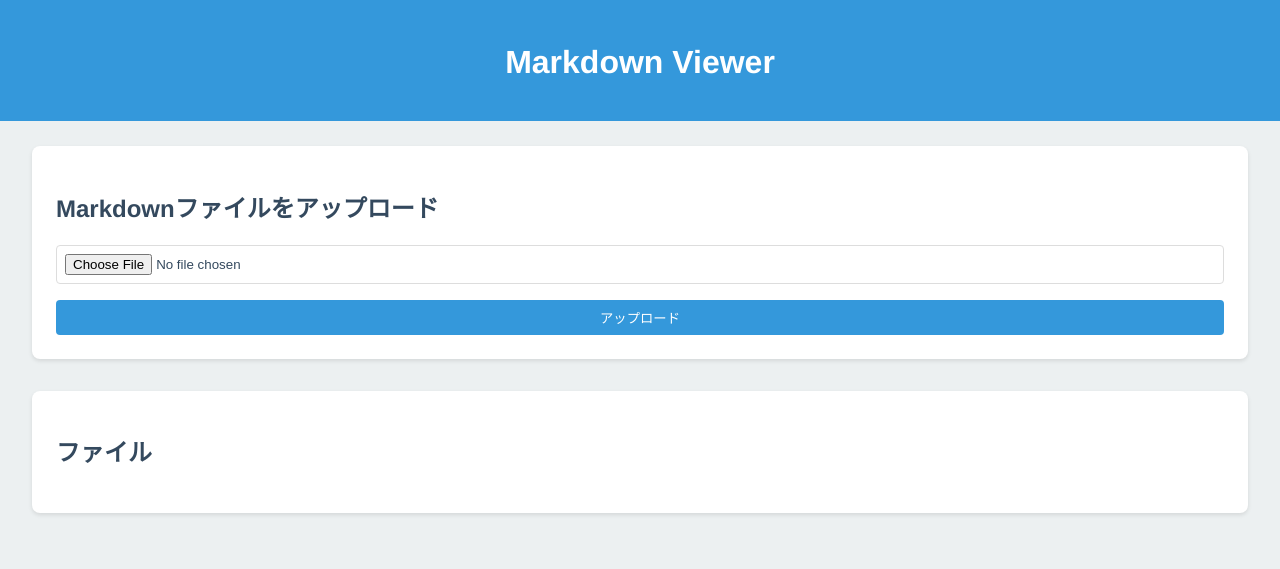
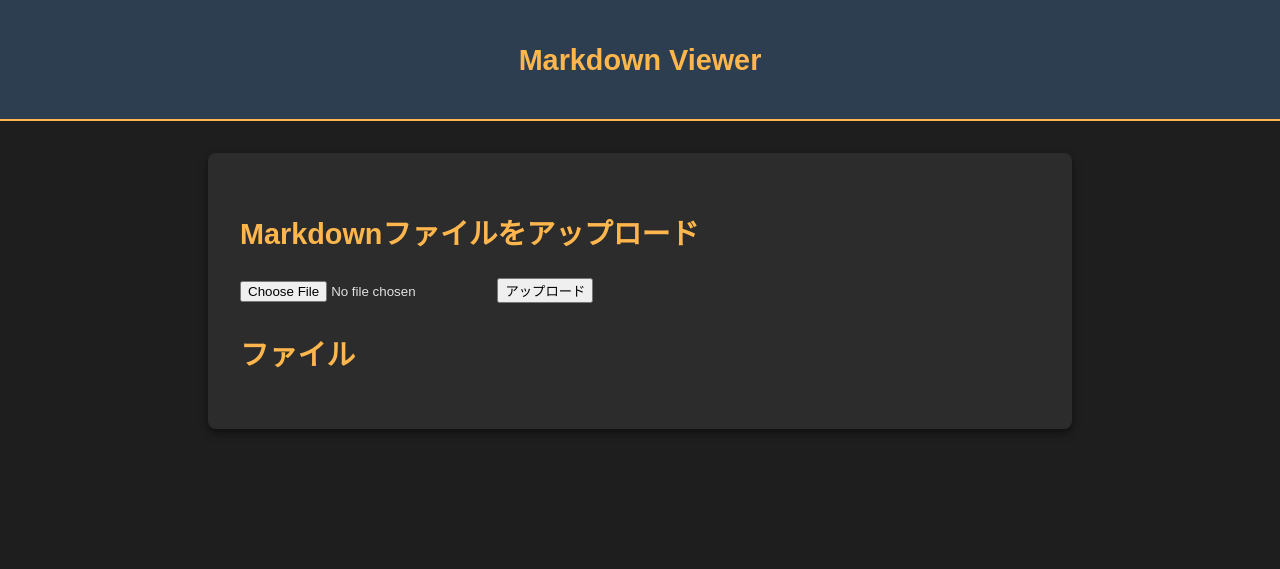
Before and after one commit to SahutoL/markdown-viewer, a Flask app: page / in a window 1280 px wide. Shown: the top 569 px of the page. Run offline with Flask 3, Linux system fonts and the light colour scheme.

Commit message:
style.css を更新

```diff
--- a/static/css/style.css
+++ b/static/css/style.css
@@ -1,81 +1,52 @@
 :root {
-    --primary-color: #3498db;
+    --primary-color: #34495e;
     --secondary-color: #2c3e50;
-    --background-color: #ecf0f1;
-    --text-color: #34495e;
+    --background-color: #1e1e1e;
+    --text-color: #e0e0e0;
+    --box-background-color: #2c2c2c;
+    --accent-color: #ffb74d;
 }
 
 body {
-    font-family: 'Helvetica Neue', Arial, sans-serif;
-    line-height: 1.6;
+    font-family: 'Hiragino Sans', 'Meiryo', sans-serif;
+    line-height: 1.8;
+    background-color: var(--background-color);
     color: var(--text-color);
-    background-color: var(--background-color);
     margin: 0;
     padding: 0;
 }
 
 header {
-    background-color: var(--primary-color);
+    background-color: var(--secondary-color);
     color: white;
+    padding: 1rem;
     text-align: center;
-    padding: 1rem;
+    font-size: 1.5rem;
+    border-bottom: 2px solid var(--accent-color);
 }
 
 main {
-    max-width: 95%;
-    margin: 0 auto;
-    padding: 1.6rem;
+    max-width: 800px;
+    margin: 2rem auto;
+    background-color: var(--box-background-color);
+    padding: 2rem;
+    border-radius: 8px;
+    box-shadow: 0 4px 8px rgba(0, 0, 0, 0.5);
 }
 
 h1, h2 {
+    color: var(--accent-color);
     margin-bottom: 1rem;
+    font-size: 1.8rem;
 }
 
-.upload-section, .file-list {
-    background-color: white;
-    border-radius: 8px;
-    padding: 1.5rem;
-    margin-bottom: 2rem;
-    box-shadow: 0 2px 4px rgba(0, 0, 0, 0.1);
-}
-
-form {
-    display: flex;
-    flex-direction: column;
-    gap: 1rem;
-}
-
-input[type="file"] {
-    border: 1px solid #ddd;
-    padding: 0.5rem;
-    border-radius: 4px;
-}
-
-button {
-    background-color: var(--primary-color);
-    color: white;
-    border: none;
-    padding: 0.5rem 1rem;
-    border-radius: 4px;
-    cursor: pointer;
-    transition: background-color 0.3s ease;
-}
-
-button:hover {
-    background-color: #2980b9;
-}
-
-ul {
-    list-style-type: none;
-    padding: 0;
-}
-
-li {
-    margin-bottom: 0.5rem;
+p {
+    margin: 1rem 0;
+    font-size: 1rem;
 }
 
 a {
-    color: var(--primary-color);
+    color: var(--accent-color);
     text-decoration: none;
 }
 
```
Also changed, not shown: other parts of static/css/style.css (+16 -15 lines).
